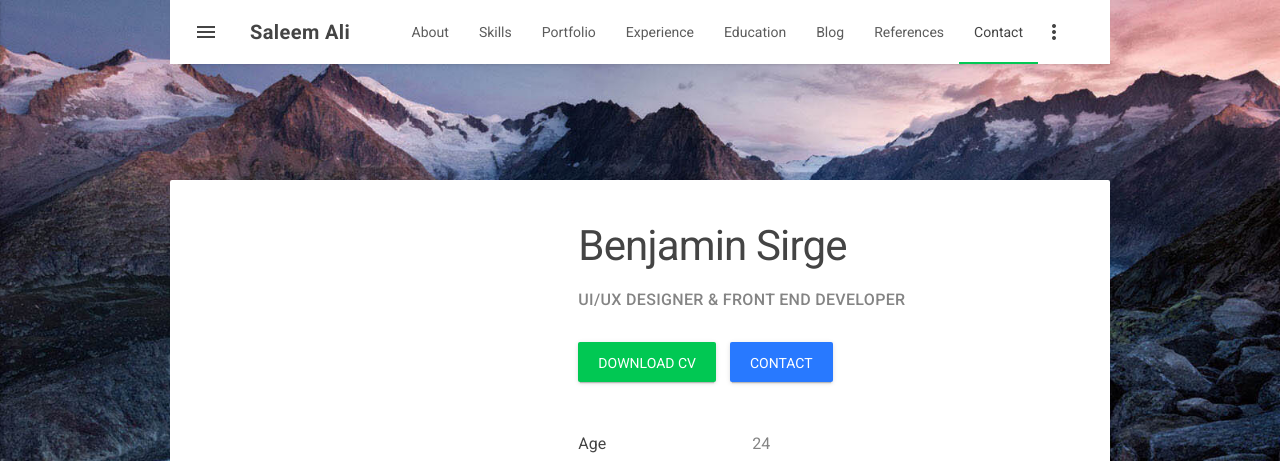
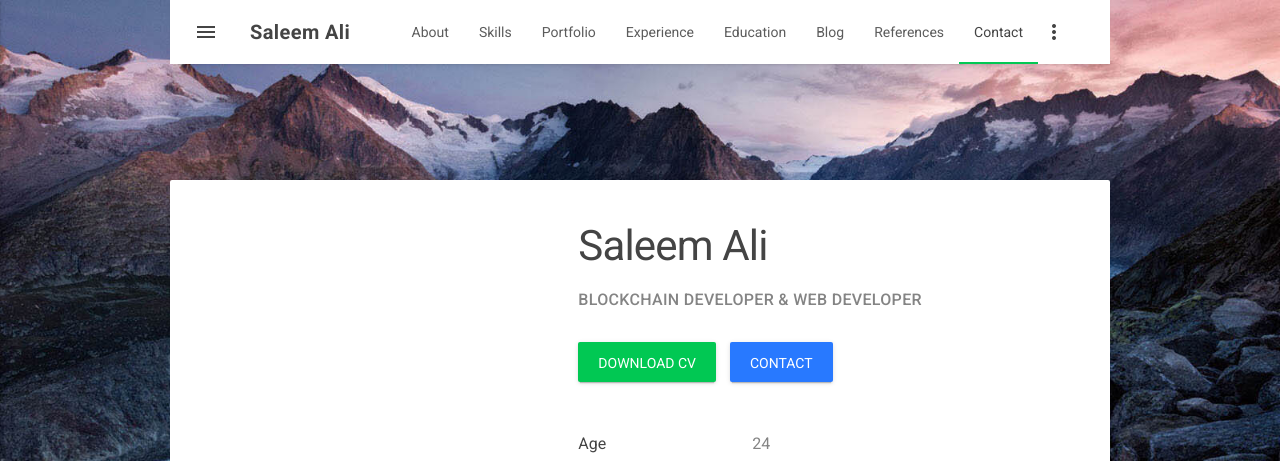
Before and after one commit to alis06922/alis06922.github.io, a plain HTML site: page index.html in a window 1280 px wide. Shown: the top 461 px of the page. Drawn offline with Linux system fonts and the light colour scheme; some packages are replaced by stand-ins of ours.

Commit message:
index update
.

```diff
--- a/index.html
+++ b/index.html
@@ -249,8 +249,8 @@
 											</div>
 											<div class="col-md-7 col-xs-12">
 												<div class="info-wrap">
-													<h1>benjamin sirge</h1>
-													<h5 class="mt-20 font-grey">UI/UX Designer & Front End Developer</h5>
+													<h1>Saleem Ali</h1>
+													<h5 class="mt-20 font-grey">Blockchain Developer & Web Developer</h5>
 													<div class="mt-30">
 														<a id="download_cv" class="mdl-button mdl-js-button mdl-button--raised mdl-js-ripple-effect  bg-green font-white mr-10" href="#">download cv</a>
 														<a class="mdl-button mdl-js-button mdl-button--raised mdl-js-ripple-effect bg-blue font-white" href="#contact_sec" data-scroll>contact</a>
```
